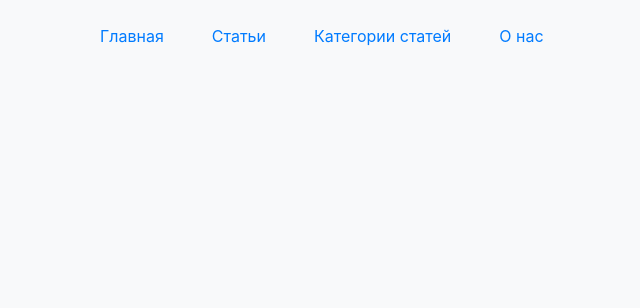
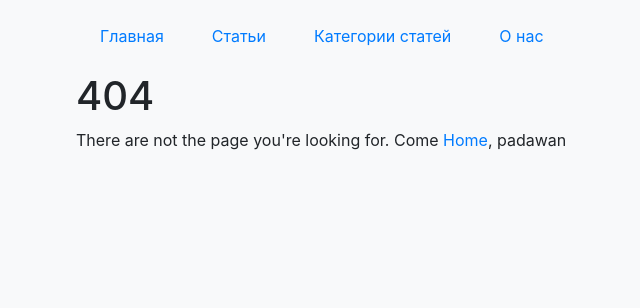
Before and after one commit to lasnick7/django_blog, a Django app: template hexlet_django_blog/templates/errors/404.html in a window 1280 px wide. Shown: the top 308 px of the page, without its empty margins (9-649 px from the left). Run offline with Django 5.2, Linux system fonts and the light colour scheme; the template is opened without the code that fills it, so the values that code supplies are empty; some libraries are stand-ins or nearby versions.

Commit message:
404 redirect

```diff
--- a/hexlet_django_blog/templates/errors/404.html
+++ b/hexlet_django_blog/templates/errors/404.html
@@ -3,6 +3,6 @@
 {% block title %}Ошибка{% endblock %}
 
 {% block content %}
-<h1>{{ error.code }}</h1>
-<p>{{ error.text }}</p>
+<h1>404</h1>
+<p>There are not the page you're looking for. Come <a href="/">Home</a>, padawan</p>
 {% endblock %}
--- a/hexlet_django_blog/urls.py
+++ b/hexlet_django_blog/urls.py
@@ -20,6 +20,7 @@ from hexlet_django_blog.views import IndexPageView
 from hexlet_django_blog import views
 from django.views.generic.base import TemplateView
 
+handler404 = 'hexlet_django_blog.views.page_not_found_view'
 
 urlpatterns = [
     path('', IndexPageView.as_view(), name='index'),
--- a/hexlet_django_blog/views.py
+++ b/hexlet_django_blog/views.py
@@ -28,5 +28,11 @@ def about(request):
     return render(request, "about.html")
 
 
+def page_not_found_view(request, exception):
+    response = render(request, "errors/404.html")
+    response.status_code = 404
+    return response
+
+
 def redirect(request):
     return HttpResponseRedirect(reverse("show_article", args=[2]))
```
Also changed, not shown: hexlet_django_blog/articles/views.py (+6 -1 lines), hexlet_django_blog/settings.py (+4 -3 lines).
